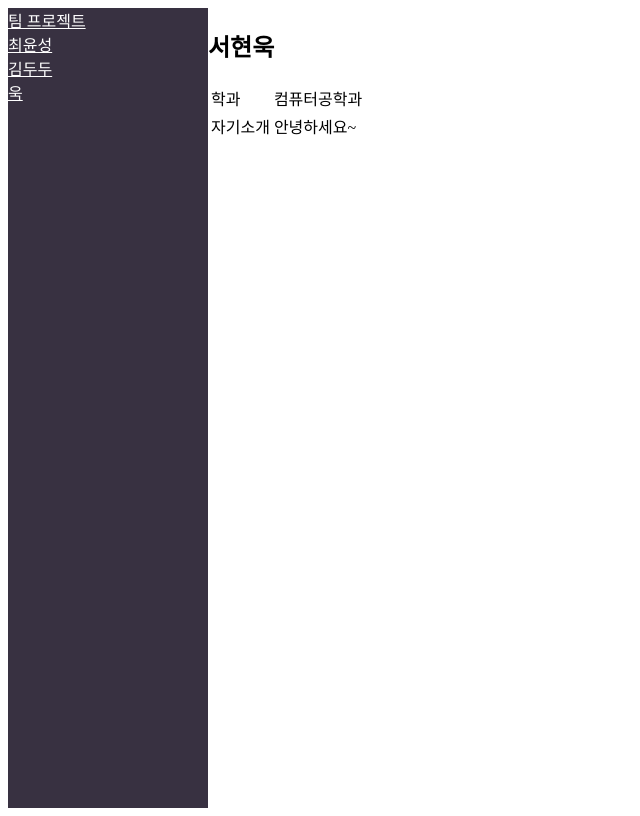
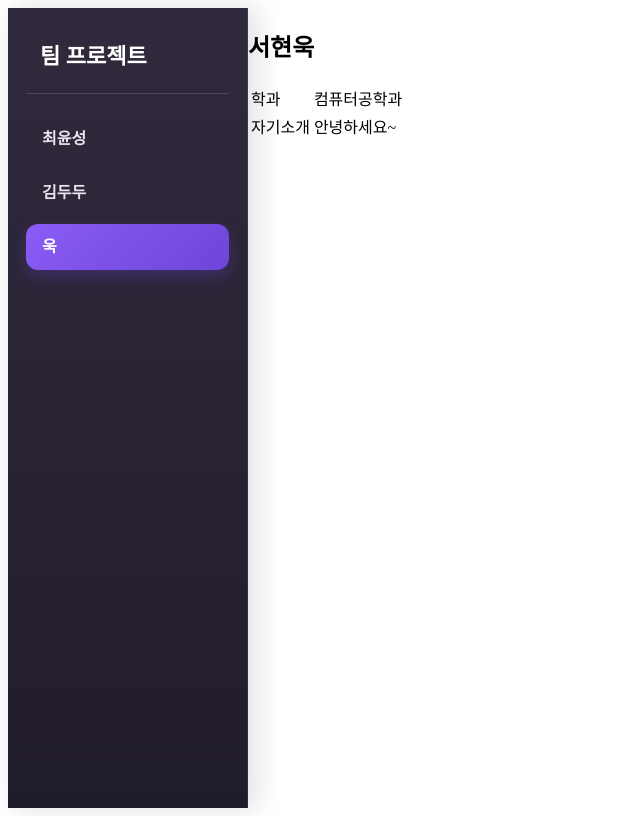
Before and after one commit to yoonsung157/react, a React (Vite) app: page /wook in a window 1280 px wide. Shown: the whole page, without its empty margins (0-640 px from the left). Built offline with nearby package versions, Linux system fonts and the light colour scheme.

Commit message:
sidebar 수정

```diff
--- a/src/example/Practice3.jsx/sidebar.css
+++ b/src/example/Practice3.jsx/sidebar.css
@@ -1,3 +1,73 @@
-a{
-    color: white;
+/* SideBar.jsx의 내비게이션 영역 */
+div:has(> a[href="/home"]):has(> a[href="/yoon"]) {
+    box-sizing: border-box;
+    width: 240px !important;
+    min-width: 240px;
+    height: 100vh !important;
+    padding: 28px 18px;
+    gap: 8px;
+    background: linear-gradient(180deg, #312a3d 0%, #211c2b 100%) !important;
+    border-right: 1px solid rgba(255, 255, 255, 0.08);
+    box-shadow: 8px 0 28px rgba(30, 24, 39, 0.14);
 }
+
+div:has(> a[href="/home"]):has(> a[href="/yoon"]) > a {
+    box-sizing: border-box;
+    display: flex;
+    align-items: center;
+    min-height: 46px;
+    padding: 0 16px;
+    color: #e9e5ef;
+    font-size: 16px;
+    font-weight: 600;
+    line-height: 1.4;
+    text-decoration: none;
+    border-radius: 12px;
+    transition: background-color 0.2s ease, color 0.2s ease,
+        transform 0.2s ease;
+}
+
+div:has(> a[href="/home"]):has(> a[href="/yoon"]) > a:first-child {
+    min-height: 58px;
+    margin-bottom: 14px;
+    padding: 0 14px 14px;
+    color: #ffffff;
+    font-size: 22px;
+    font-weight: 800;
+    border-bottom: 1px solid rgba(255, 255, 255, 0.14);
+    border-radius: 0;
+}
+
+div:has(> a[href="/home"]):has(> a[href="/yoon"]) > a:not(:first-child):hover {
+    color: #ffffff;
+    background: rgba(255, 255, 255, 0.1);
+    transform: translateX(4px);
+}
+
+div:has(> a[href="/home"]):has(> a[href="/yoon"]) > a.active:not(:first-child) {
+    color: #ffffff;
+    background: linear-gradient(135deg, #8b5cf6, #6d45d8);
+    box-shadow: 0 7px 18px rgba(109, 69, 216, 0.3);
+}
+
+div:has(> a[href="/home"]):has(> a[href="/yoon"]) > a:focus-visible {
+    outline: 3px solid #c4b5fd;
+    outline-offset: 2px;
+}
+
+@media (max-width: 640px) {
+    div:has(> a[href="/home"]):has(> a[href="/yoon"]) {
+        width: 190px !important;
+        min-width: 190px;
+        padding: 22px 12px;
+    }
+
+    div:has(> a[href="/home"]):has(> a[href="/yoon"]) > a {
+        padding: 0 12px;
+        font-size: 14px;
+    }
+
+    div:has(> a[href="/home"]):has(> a[href="/yoon"]) > a:first-child {
+        font-size: 18px;
+    }
+}
```
